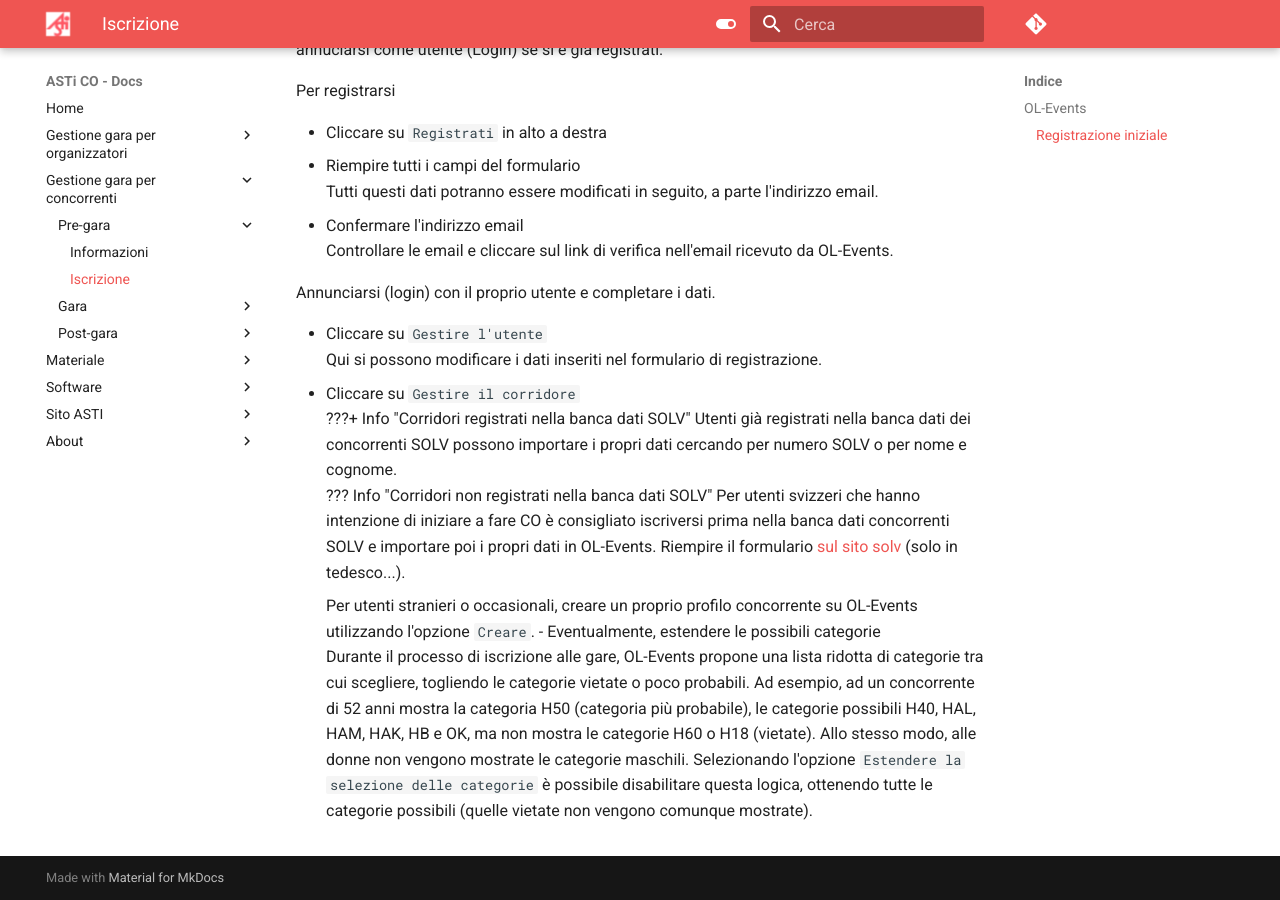
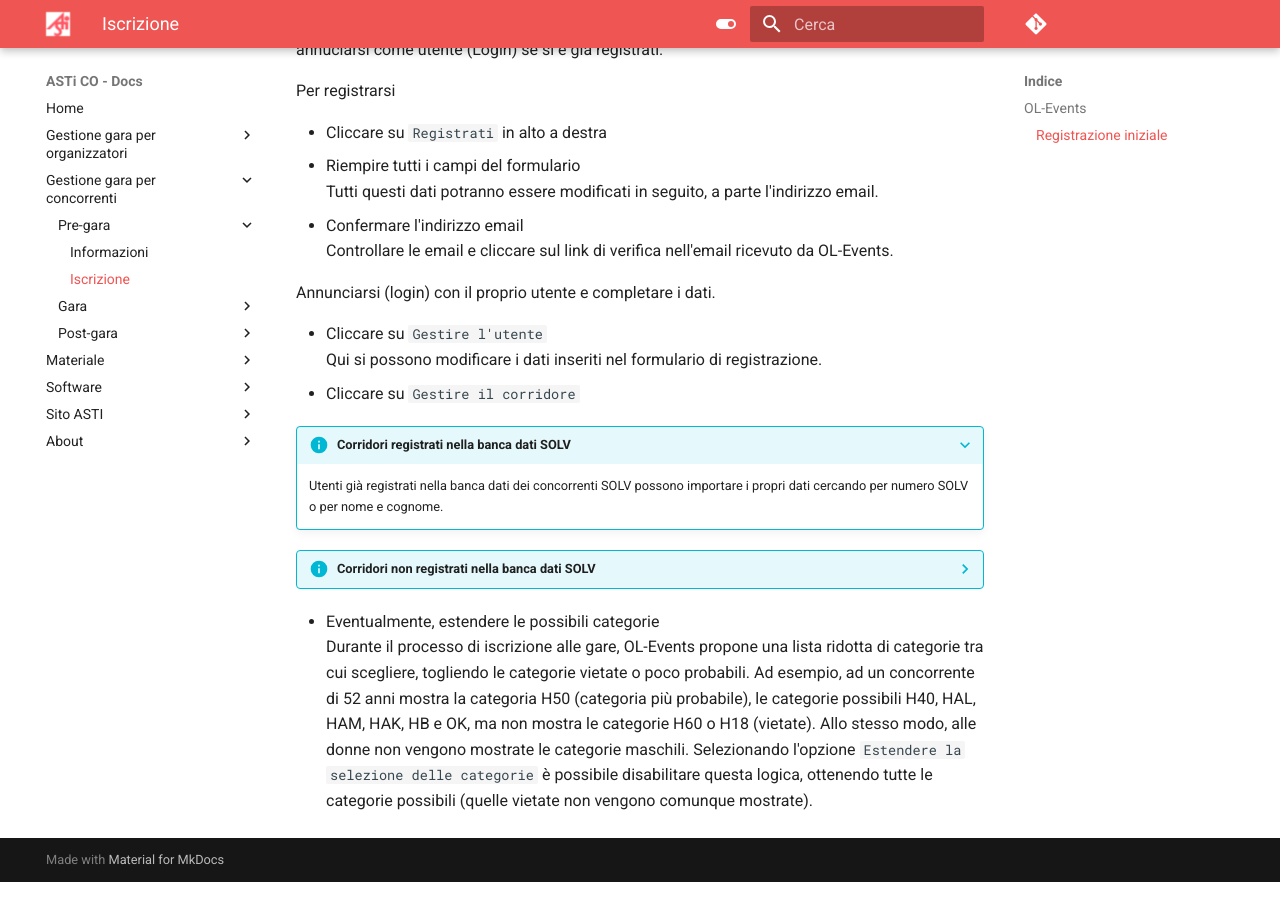
Before and after one commit to asti-co/doc, an MkDocs documentation site: the page built from docs/gestione_gara_conc/pregara/iscrizioni.md, in a window 1280 px wide and 900 px high, scrolled down 1483 px. Built offline with MkDocs 1.6.1 and Material for MkDocs 9.7.7, drawn with Linux system fonts in a browser that asks for light colours; comment, search, counter and statistics services are not loaded.

Commit message:
correzione formattazione

```diff
--- a/docs/gestione_gara_conc/pregara/iscrizioni.md
+++ b/docs/gestione_gara_conc/pregara/iscrizioni.md
@@ -35,12 +35,15 @@ Annunciarsi (login) con il proprio utente e completare i dati.
 - Cliccare su `Gestire l'utente`
   Qui si possono modificare i dati inseriti nel formulario di registrazione.
 - Cliccare su `Gestire il corridore`
-  ???+ Info "Corridori registrati nella banca dati SOLV"
-      Utenti già registrati nella banca dati dei concorrenti SOLV possono importare i propri dati cercando per numero SOLV o per nome e cognome.
-  ??? Info "Corridori non registrati nella banca dati SOLV"
-      Per utenti svizzeri che hanno intenzione di iniziare a fare CO è consigliato iscriversi prima nella banca dati concorrenti SOLV e importare poi i propri dati in OL-Events. Riempire il formulario [sul sito solv](https://www.o-l.ch/cgi-bin/solvdb&competitor=newform) (solo in tedesco...).
 
-      Per utenti stranieri o occasionali, creare un proprio profilo concorrente su OL-Events utilizzando l'opzione `Creare`.
+???+ Info "Corridori registrati nella banca dati SOLV"
+    Utenti già registrati nella banca dati dei concorrenti SOLV possono importare i propri dati cercando per numero SOLV o per nome e cognome.
+
+??? Info "Corridori non registrati nella banca dati SOLV"
+    Per utenti svizzeri che hanno intenzione di iniziare a fare CO è consigliato iscriversi prima nella banca dati concorrenti SOLV e importare poi i propri dati in OL-Events. Riempire il formulario [sul sito solv](https://www.o-l.ch/cgi-bin/solvdb&competitor=newform) (solo in tedesco...).
+
+    Per utenti stranieri o occasionali, creare un proprio profilo concorrente su OL-Events utilizzando l'opzione `Creare`.
+
 - Eventualmente, estendere le possibili categorie
   Durante il processo di iscrizione alle gare, OL-Events propone una lista ridotta di categorie tra cui scegliere, togliendo le categorie vietate o poco probabili. Ad esempio, ad un concorrente di 52 anni mostra la categoria H50 (categoria più probabile), le categorie possibili H40, HAL, HAM, HAK, HB e OK, ma non mostra le categorie H60 o H18 (vietate). Allo stesso modo, alle donne non vengono mostrate le categorie maschili.
   Selezionando l'opzione `Estendere la selezione delle categorie` è possibile disabilitare questa logica, ottenendo tutte le categorie possibili (quelle vietate non vengono comunque mostrate).
```
